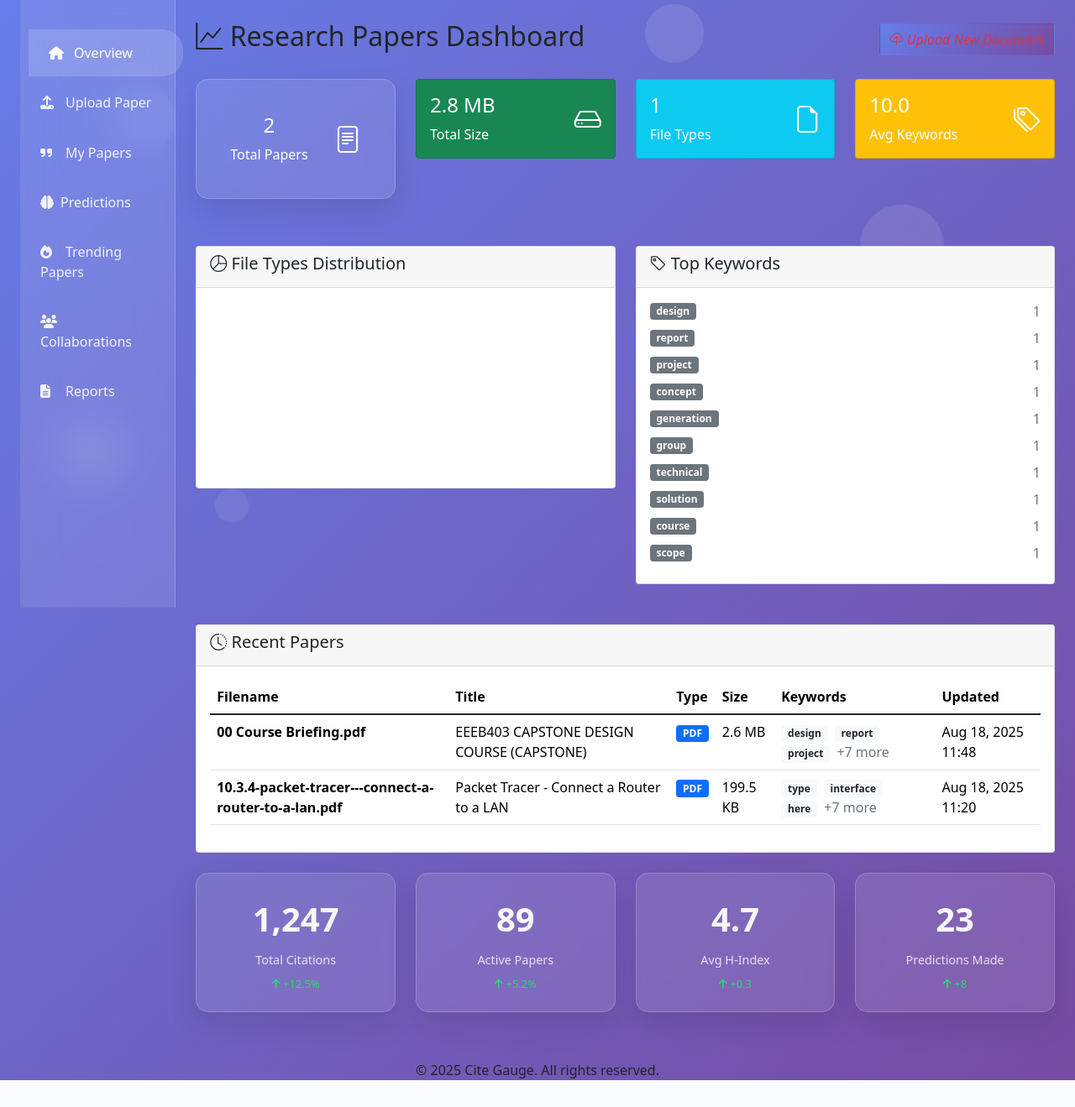
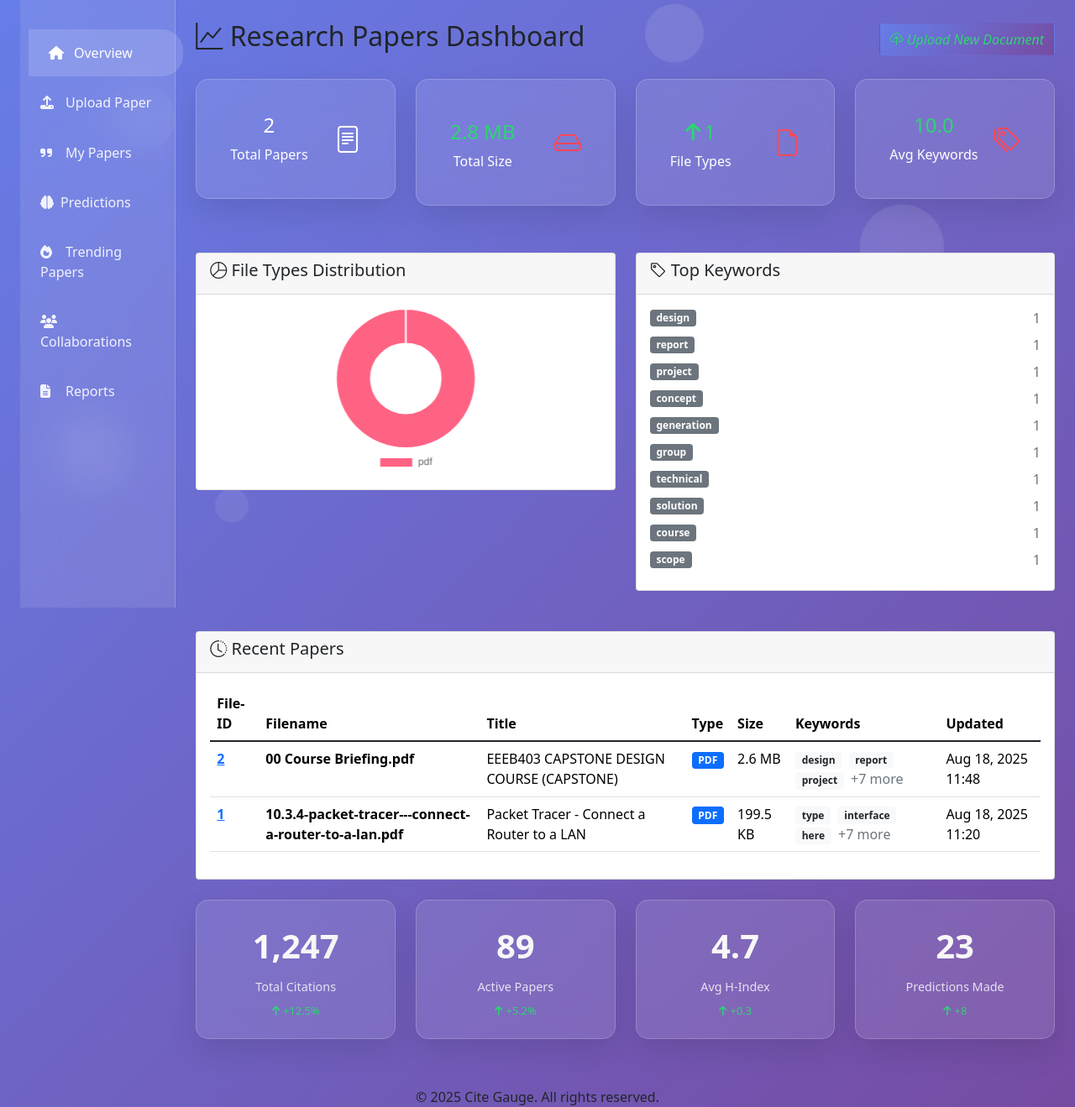
Before and after one commit to mabdulrafea101/CiteGuage, a Django app: page / in a window 1280 px wide. Shown: the part 57-1376 px from the top of the page at 84% size. Before the commit the page ends 1344 px from the top, so only its background shows below. Run offline with Django 5.2, Linux system fonts and the light colour scheme; a user stored in the database is signed in; data comes from the database, SQL or seed files in the repository; a map, chart or similar area stays blank; some libraries are stand-ins or nearby versions.

Commit message:
research paper detail page added

```diff
--- a/project/cite_guage/urls.py
+++ b/project/cite_guage/urls.py
@@ -2,10 +2,13 @@
 
 from .views import (
     DashboardView,
-    DocumentProcessorView
+    DocumentProcessorView,
+    ResearchPaperDetail
+
 )
 
 urlpatterns = [
     path('', DashboardView.as_view(), name='dashboard'),
     path('upload-document/', DocumentProcessorView.as_view(), name='upload_document'),
+    path('research-paper/<int:pk>/', ResearchPaperDetail.as_view(), name='Research_paper_detail')
 ]
--- a/project/cite_guage/views.py
+++ b/project/cite_guage/views.py
@@ -6,7 +6,7 @@
 import re
 
 from django.shortcuts import render, redirect
-from django.views.generic import TemplateView
+from django.views.generic import TemplateView, DetailView
 from django.contrib.auth.mixins import LoginRequiredMixin
 from django.contrib.auth.decorators import login_required
 from django.views import View
@@ -711,14 +711,7 @@
             return "0 B"
 
 
-# forms.py (optional - for form validation)
-# from django import forms
-
-# class DocumentUploadForm(forms.Form):
-#     document = forms.FileField(
-#         widget=forms.FileInput(attrs={
-#             'accept': '.pdf,.docx,.txt',
-#             'class': 'form-control'
-#         }),
-#         help_text='Upload PDF, DOCX, or TXT files (max 10MB)'
-#     )
+class ResearchPaperDetail(DetailView):
+    model = ResearchPaper
+    template_name='cite_guage/research_paper_detail.html'
+    context_object_name = 'paper'
--- a/project/templates/dashboard.html
+++ b/project/templates/dashboard.html
@@ -54,7 +54,7 @@
                     <div class="d-flex justify-content-between align-items-center mb-4 mt-4">
                         <h2><i class="bi bi-graph-up"></i> Research Papers Dashboard</h2>
                         <a href="{% url 'upload_document' %}" class="btn btn-primary-glass">
-                            <i class="bi bi-cloud-upload text-danger">  Upload New Document</i>
+                            <i class="bi bi-cloud-upload stat-increase">  Upload New Document</i>
                         </a>
                     </div>
 
@@ -76,48 +76,53 @@
                             </div>
                         </div>
 
-                        <div class="col-md-3">
-                            <div class="card bg-success text-white">
+                        <div class="col-lg-3 col-md-6 mb-3">
+                            <div class="glass-card-small stat-card">
                                 <div class="card-body">
                                     <div class="d-flex justify-content-between">
+
                                         <div>
-                                            <h4>{{ dashboard_data.total_size_display }}</h4>
+                                            <div class="stat-change stat-increase">
+                                                <h4>{{ dashboard_data.total_size_display }}</h4>
+                                            </div>
                                             <p class="mb-0">Total Size</p>
                                         </div>
                                         <div class="align-self-center">
-                                            <i class="bi bi-hdd fs-2"></i>
+                                            <i class="bi bi-hdd fs-2 stat-decrease"></i>
                                         </div>
                                     </div>
                                 </div>
                             </div>
                         </div>
 
-                        <div class="col-md-3">
-                            <div class="card bg-info text-white">
+                        <div class="col-lg-3 col-md-6 mb-3">
+                            <div class="glass-card-small stat-card">
                                 <div class="card-body">
                                     <div class="d-flex justify-content-between">
                                         <div>
-                                            <h4>{{ dashboard_data.file_types|length }}</h4>
+                                            <div class="stat-change stat-increase">
+                                                <h4><i class="fas fa-arrow-up me-1"></i>{{ dashboard_data.file_types|length }}</h4>
+                                            </div>
                                             <p class="mb-0">File Types</p>
                                         </div>
                                         <div class="align-self-center">
-                                            <i class="bi bi-file-earmark fs-2"></i>
+                                            <i class="bi bi-file-earmark fs-2 stat-decrease"></i>
                                         </div>
                                     </div>
                                 </div>
                             </div>
                         </div>
 
-                        <div class="col-md-3">
-                            <div class="card bg-warning text-white">
+                        <div class="col-lg-3 col-md-6 mb-3">
+                            <div class="glass-card-small stat-card">
                                 <div class="card-body">
                                     <div class="d-flex justify-content-between">
                                         <div>
-                                            <h4>{{ dashboard_data.average_keywords_per_paper|floatformat:1 }}</h4>
+                                            <h4 class="stat-increase">{{ dashboard_data.average_keywords_per_paper|floatformat:1 }}</h4>
                                             <p class="mb-0">Avg Keywords</p>
                                         </div>
                                         <div class="align-self-center">
-                                            <i class="bi bi-tags fs-2"></i>
+                                            <i class="bi bi-tags fs-2 stat-decrease"></i>
                                         </div>
                                     </div>
                                 </div>
@@ -135,7 +140,6 @@
                                 <div class="card-body">
                                     {% if dashboard_data.file_types %}
                                         <canvas id="fileTypesChart" width="400" height="200">
-
                                         </canvas>
                                     {% else %}
                                         <p class="text-muted text-center">No data available</p>
@@ -179,6 +183,7 @@
                                             <table class="table table-hover">
                                                 <thead>
                                                     <tr>
+                                                        <th>File-ID</th>
                                                         <th>Filename</th>
                                                         <th>Title</th>
                                                         <th>Type</th>
@@ -190,6 +195,7 @@
                                                 <tbody>
                                                     {% for paper in dashboard_data.recent_papers %}
                                                     <tr>
+                                                        <td><strong class="stat-increase"><a href="{% url 'Research_paper_detail' paper.id %}"> {{ paper.id }}</a> </strong></td>
                                                         <td><strong>{{ paper.filename }}</strong></td>
                                                         <td>{{ paper.title|truncatechars:50 }}</td>
                                                         <td><span class="badge bg-primary">{{ paper.file_type|upper }}</span></td>
@@ -274,7 +280,7 @@
     {% if dashboard_data.file_types %}
     <script>
     // Load the dict as JSON directly
-    const fileTypes = {{ file_types_json|safe }};
+    const fileTypes = {{ dashboard_data.file_types|safe }};
 
     const ctx = document.getElementById('fileTypesChart').getContext('2d');
     const fileTypesChart = new Chart(ctx, {
```
Also changed, not shown: project/templates/cite_guage/research_paper_detail.html (added, +27 -0 lines).
